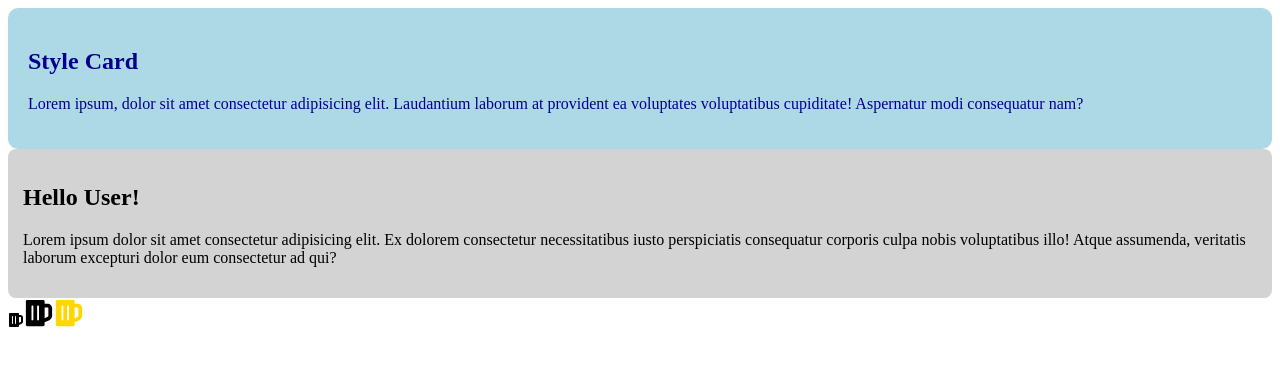
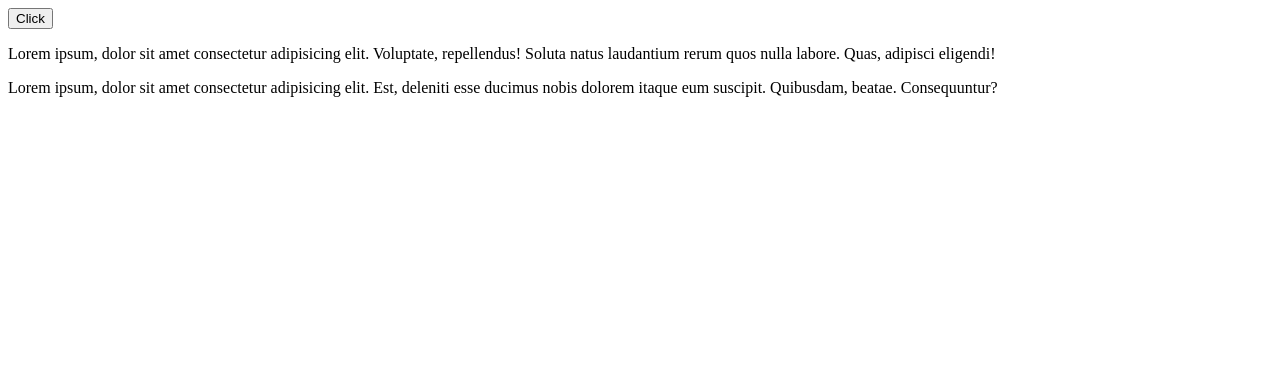
Before and after one commit to nettey-senpai/React-JS, a React (Vite) app in the folder 01. Fundamentals/01. Components/react-demos/: page / in a window 1280 px wide. Shown: the top 366 px of the page. Built offline with nearby package versions, Linux system fonts and the light colour scheme.

Commit message:
Events exercise

```diff
--- a/01. Fundamentals/01. Components/react-demos/src/App.jsx
+++ b/01. Fundamentals/01. Components/react-demos/src/App.jsx
@@ -1,16 +1,40 @@
-// import "./index.css";
-import { FaComputer } from "react-icons/fa6";
-import { FaCartArrowDown } from "react-icons/fa";
-import StyleCard from "./components/StyleCard";
-import ProfileCard from "./components/ProfileCard";
-import IconComponent from "./components/IconComponent";
+const Move = () => {
+  const moveHandler = () => {
+    alert("Mouse move event fired");
+    console.log("Mouse move event fired");
+  };
+  return (
+    <p onMouseMove={moveHandler}>
+      Lorem ipsum, dolor sit amet consectetur adipisicing elit. Est, deleniti
+      esse ducimus nobis dolorem itaque eum suscipit. Quibusdam, beatae.
+      Consequuntur?
+    </p>
+  );
+};
+
+const Copy = () => {
+  const copyHandler = () => console.log("Stop copying my shi");
+
+  return (
+    <p onCopy={copyHandler}>
+      Lorem ipsum, dolor sit amet consectetur adipisicing elit. Voluptate,
+      repellendus! Soluta natus laudantium rerum quos nulla labore. Quas,
+      adipisci eligendi!
+    </p>
+  );
+};
+
+const Button = () => {
+  const handleClick = () => console.log(Math.round(Math.random() * 10));
+  return <button onClick={handleClick}>Click</button>;
+};
 
 const App = () => {
   return (
     <section>
-      <StyleCard />
-      <ProfileCard />
-      <IconComponent />
+      <Button />
+      <Copy />
+      <Move />
     </section>
   );
 };
--- a/01. Fundamentals/01. Components/react-demos/src/components/IconComponent.jsx
+++ /dev/null
@@ -1,13 +0,0 @@
-import { FaBeer } from "react-icons/fa";
-
-const IconComponent = () => {
-  return (
-    <div>
-      <FaBeer />
-      <FaBeer size={30} />
-      <FaBeer size={30} color="gold" />
-    </div>
-  );
-};
-
-export default IconComponent;
--- a/01. Fundamentals/01. Components/react-demos/src/components/ProfileCard.jsx
+++ /dev/null
@@ -1,21 +0,0 @@
-const ProfileCard = () => {
-  const styles = {
-    backgroundColor: "lightgray",
-    padding: "15px",
-    borderRadius: "8px",
-    color: "black",
-  };
-  return (
-    <div style={styles}>
-      <h1>Hello User!</h1>
-      <p>
-        Lorem ipsum dolor sit amet consectetur adipisicing elit. Ex dolorem
-        consectetur necessitatibus iusto perspiciatis consequatur corporis culpa
-        nobis voluptatibus illo! Atque assumenda, veritatis laborum excepturi
-        dolor eum consectetur ad qui?
-      </p>
-    </div>
-  );
-};
-
-export default ProfileCard;
--- a/01. Fundamentals/01. Components/react-demos/src/components/StyleCard.jsx
+++ /dev/null
@@ -1,21 +0,0 @@
-const StyleCard = () => {
-  return (
-    <div
-      style={{
-        backgroundColor: "lightblue",
-        padding: "20px",
-        borderRadius: "10px",
-        color: "darkblue",
-      }}
-    >
-      <h1>Style Card</h1>
-      <p>
-        Lorem ipsum, dolor sit amet consectetur adipisicing elit. Laudantium
-        laborum at provident ea voluptates voluptatibus cupiditate! Aspernatur
-        modi consequatur nam?
-      </p>
-    </div>
-  );
-};
-
-export default StyleCard;
```
